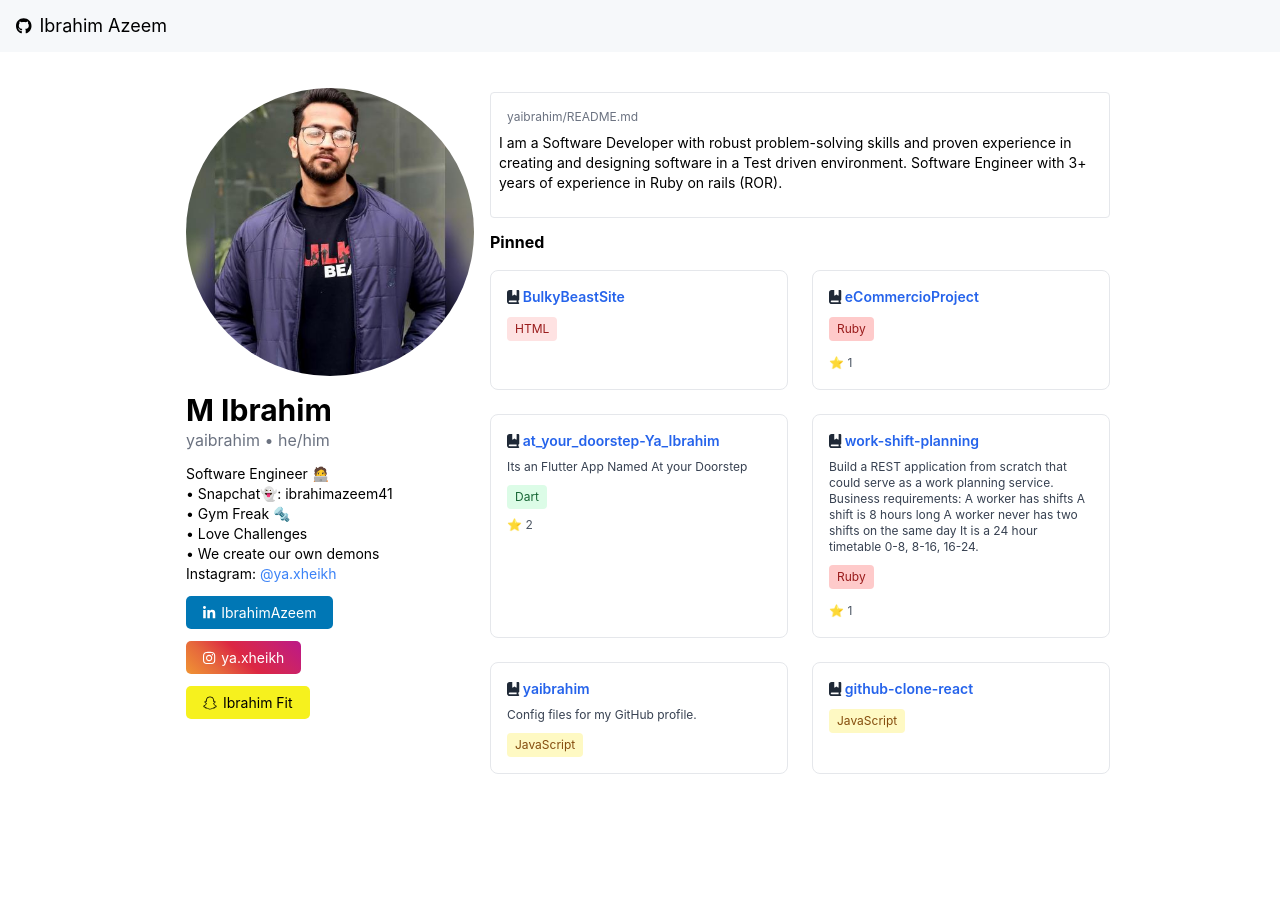
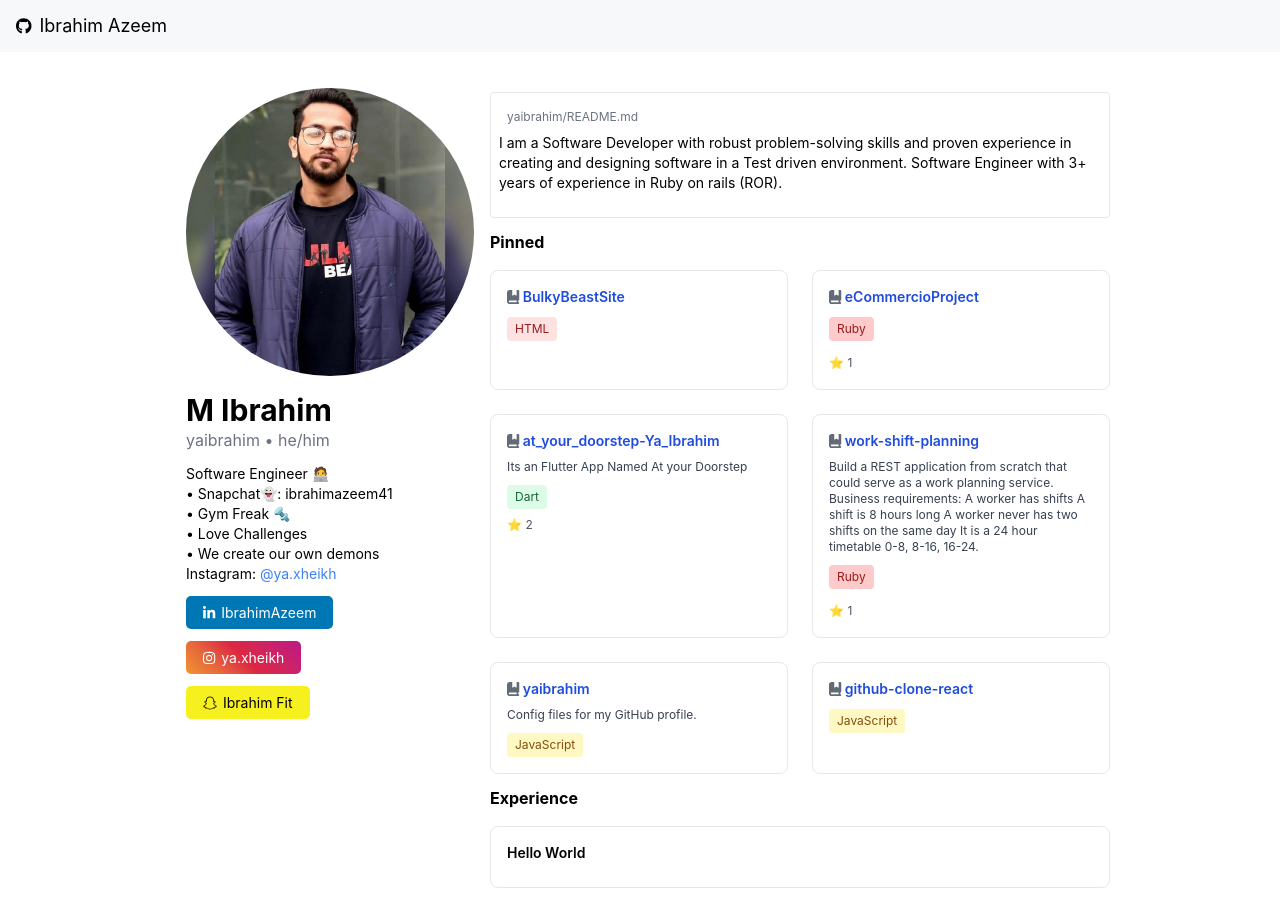
Before and after one commit to yaibrahim/github-clone-react, a React (Create React App) app: page / in a window 1280 px wide. Before the commit the page ends 800 px from the top, so only its background shows below. Built offline with nearby package versions, Linux system fonts and the light colour scheme.

Commit message:
started work on experince section

```diff
--- a/src/App.js
+++ b/src/App.js
@@ -153,6 +153,12 @@ function App(props) {
                   </span>
                 </ReposCard>
               </div>
+              <h1 className="text-m font-bold mb-4 text-left pt-3">Experience</h1>
+              <div class="bg-white p-4 rounded-lg border text-left">
+                    <h2 class="text-sm font-semibold mb-2">
+                        Hello World
+                    </h2>
+              </div>
             </div>
           </div>
         </div>
--- a/src/components/NavBar.js
+++ b/src/components/NavBar.js
@@ -5,12 +5,14 @@ function NavBar() {
   return (
     <header style={{ backgroundColor: "#F6F8FA" }}>
       <div class="flex justify-between">
+        <a href="https://github.com/yaibrahim" target="_blank" rel="noopener noreferrer">
             <div class="p-1 mx-3 inline-flex items-center">
             <FontAwesomeIcon icon={faGithub} color="black" /><FontAwesomeIcon />
             <h1 class="text-black p-2 text-lg text-bold">
                 Ibrahim Azeem
             </h1>
             </div>
+        </a>
         <div class="p-1 flex flex-row items-center">
           <div
             id="ProfileDropDown"
--- a/src/components/ReposCard.js
+++ b/src/components/ReposCard.js
@@ -4,8 +4,8 @@ import { faBookBookmark } from "@fortawesome/free-solid-svg-icons";
 function ReposCard({name, link, children}) {
     return(
         <div class="bg-white p-4 rounded-lg border text-left">
-            <h2 class="text-sm font-semibold mb-2 text-gray-800">
-                <FontAwesomeIcon icon={faBookBookmark} color="gray-800" /><FontAwesomeIcon /> <span className="text-blue-600"><a href={link} target="_blank" rel="noopener noreferrer">{name}</a></span>
+            <h2 class="text-sm font-semibold mb-2">
+                <FontAwesomeIcon icon={faBookBookmark} color="#626B76" /><FontAwesomeIcon /> <span style={{color: '#1F4CDC'}}><a href={link} target="_blank" rel="noopener noreferrer">{name}</a></span>
             </h2>
             {children}
         </div>
```
Lines whose indentation alone changed are shown as unchanged.
